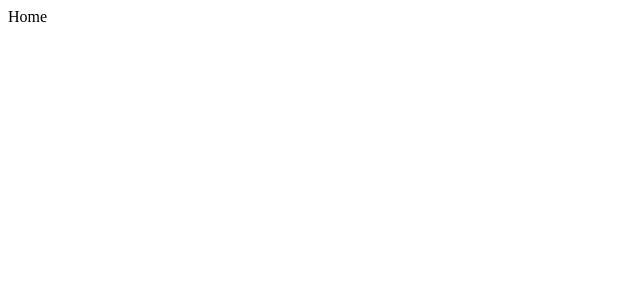
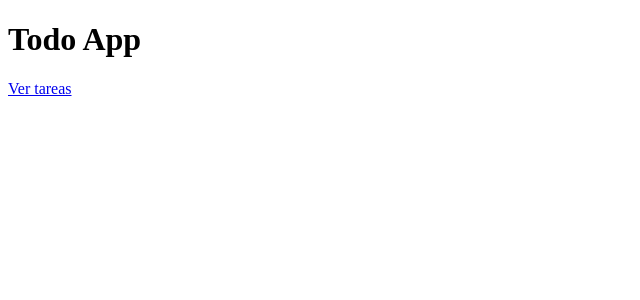
Before and after one commit to juliandrojas/todo-app, a React (Vite) app in the folder client/: page / in a window 1280 px wide. Shown: the top 300 px of the page, without its empty margins (0-640 px from the left). Built offline with nearby package versions, Linux system fonts and the light colour scheme.

Commit message:
feat: Testing routes

```diff
--- a/client/src/pages/Home/Home.jsx
+++ b/client/src/pages/Home/Home.jsx
@@ -1,6 +1,9 @@
-
+import { Link } from "react-router-dom";
 export default function Home() {
   return (
-    <div>Home</div>
+    <>
+    <h1>Todo App</h1>
+    <Link to={"/todos"}>Ver tareas</Link>
+    </>
   )
 }
```
